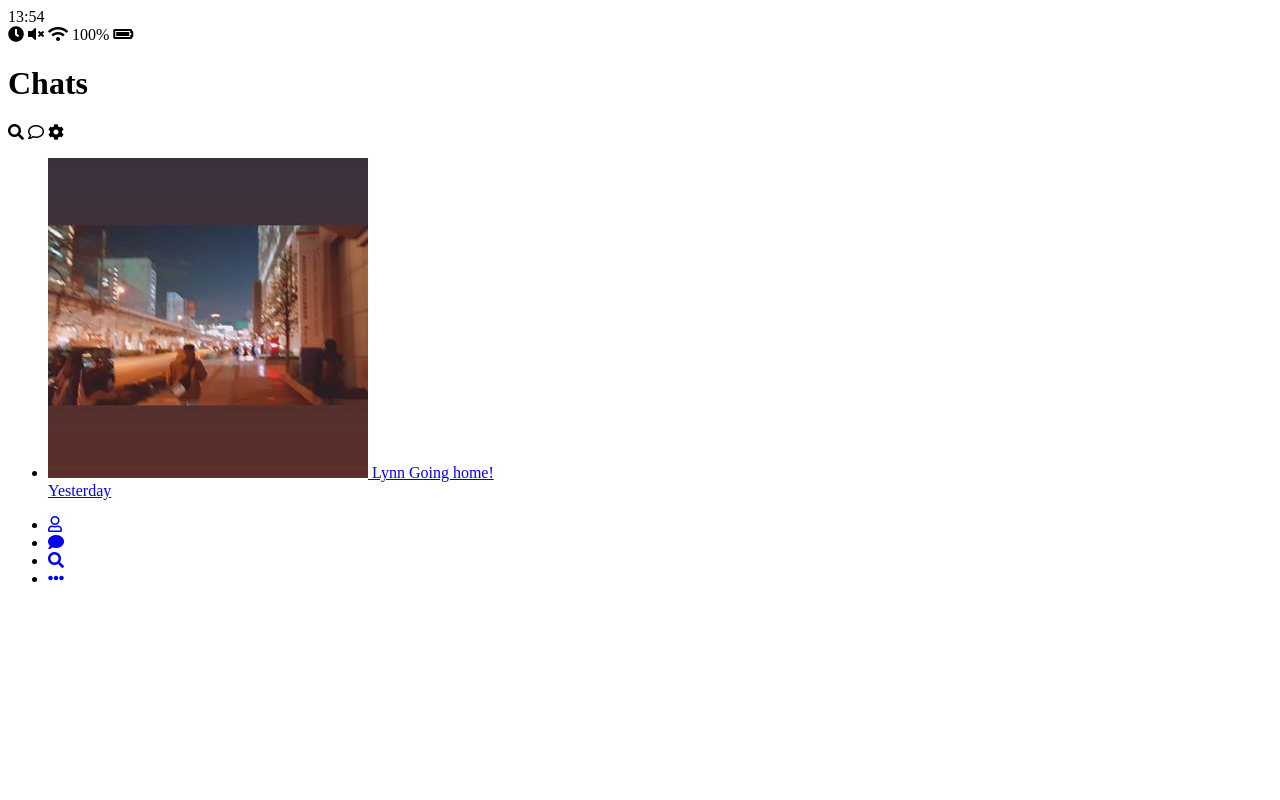
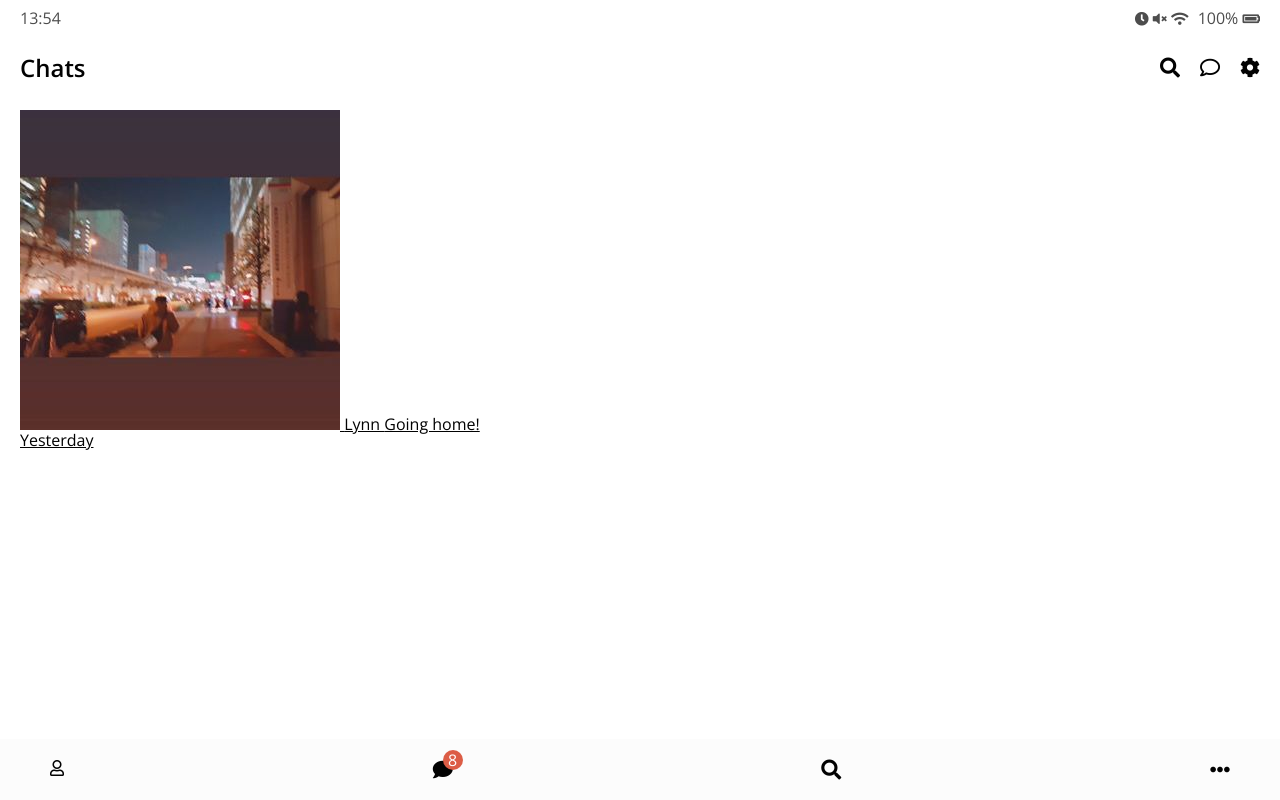
Before and after one commit to ffalswo2/kakao-clone-v2, a plain HTML site: page index.html in a window 1280 px wide. Drawn offline with nearby package versions, Linux system fonts and the light colour scheme.

Commit message:
kakao clone css
css

```diff
--- /dev/null
+++ b/css/header.css
@@ -0,0 +1,27 @@
+.header {
+  display: flex;
+  justify-content: space-between;
+  align-items: center;
+  margin-bottom: 30px;
+}
+
+.header .header__title {
+  font-size: 24px;
+  font-weight: 600;
+}
+
+.header .header__icon {
+  font-size: 20px;
+  margin-left: 20px;
+  cursor: pointer;
+}
+
+.header .header__header-column {
+  display: flex;
+  align-items: center;
+}
+
+.header .header__back-btn {
+  font-size: 22px;
+  margin-right: 20px;
+}
--- /dev/null
+++ b/css/nav-bar.css
@@ -0,0 +1,36 @@
+.nav {
+  position: fixed;
+  width: 100%;
+  background-color: #fcfcfc;
+  padding: 20px 50px;
+  left: 0px;
+  bottom: 0px;
+  border-top: 1px solid #fcfcfc;
+}
+
+.nav .nav__list {
+  display: flex;
+  justify-content: space-between;
+}
+
+.nav i {
+  font-size: 20px;
+}
+
+.nav .nav__list-link {
+  position: relative;
+}
+
+.nav .nav__badge {
+  position: absolute;
+  top: -10px;
+  right: -10px;
+  color: white;
+  background-color: #dc5d46;
+  width: 20px;
+  height: 20px;
+  display: flex;
+  justify-content: center;
+  align-items: center;
+  border-radius: 50%;
+}
--- /dev/null
+++ b/css/reset.css
@@ -0,0 +1,129 @@
+/* http://meyerweb.com/eric/tools/css/reset/
+   v2.0 | 20110126
+   License: none (public domain)
+*/
+
+html,
+body,
+div,
+span,
+applet,
+object,
+iframe,
+h1,
+h2,
+h3,
+h4,
+h5,
+h6,
+p,
+blockquote,
+pre,
+a,
+abbr,
+acronym,
+address,
+big,
+cite,
+code,
+del,
+dfn,
+em,
+img,
+ins,
+kbd,
+q,
+s,
+samp,
+small,
+strike,
+strong,
+sub,
+sup,
+tt,
+var,
+b,
+u,
+i,
+center,
+dl,
+dt,
+dd,
+ol,
+ul,
+li,
+fieldset,
+form,
+label,
+legend,
+table,
+caption,
+tbody,
+tfoot,
+thead,
+tr,
+th,
+td,
+article,
+aside,
+canvas,
+details,
+embed,
+figure,
+figcaption,
+footer,
+header,
+hgroup,
+menu,
+nav,
+output,
+ruby,
+section,
+summary,
+time,
+mark,
+audio,
+video {
+  margin: 0;
+  padding: 0;
+  border: 0;
+  font-size: 100%;
+  font: inherit;
+  vertical-align: baseline;
+}
+/* HTML5 display-role reset for older browsers */
+article,
+aside,
+details,
+figcaption,
+figure,
+footer,
+header,
+hgroup,
+menu,
+nav,
+section {
+  display: block;
+}
+body {
+  line-height: 1;
+}
+ol,
+ul {
+  list-style: none;
+}
+blockquote,
+q {
+  quotes: none;
+}
+blockquote:before,
+blockquote:after,
+q:before,
+q:after {
+  content: "";
+  content: none;
+}
+table {
+  border-collapse: collapse;
+  border-spacing: 0;
+}
--- /dev/null
+++ b/css/status-bar.css
@@ -0,0 +1,14 @@
+.status-bar {
+  display: flex;
+  justify-content: space-between;
+  margin-bottom: 30px;
+  opacity: 0.7;
+}
+
+.status-bar i {
+  font-size: 14px;
+}
+
+.status-bar .status-bar__battery-level {
+  margin-left: 5px;
+}
--- /dev/null
+++ b/css/styles.css
@@ -0,0 +1,21 @@
+@import url("https://fonts.googleapis.com/css2?family=Open+Sans:wght@400;600&display=swap");
+@import "reset.css";
+@import "status-bar.css";
+@import "header.css";
+@import "nav-bar.css";
+
+* {
+  box-sizing: border-box;
+}
+
+body {
+  background-color: white;
+  padding: 10px 20px;
+  color: #020202;
+  font-family: "Open Sans", -apple-system, BlinkMacSystemFont, "Segoe UI",
+    Roboto, Oxygen, Ubuntu, Cantarell, "Open Sans", "Helvetica Neue", sans-serif;
+}
+
+a {
+  color: inherit;
+}
--- a/index.html
+++ b/index.html
@@ -10,6 +10,7 @@
       integrity="sha384-Bfad6CLCknfcloXFOyFnlgtENryhrpZCe29RTifKEixXQZ38WheV+i/6YWSzkz3V"
       crossorigin="anonymous"
     />
+    <link rel="stylesheet" href="css/styles.css">
     <title>Chats | Kakao Clone</title>
   </head>
   <body>
@@ -70,6 +71,7 @@
         </li>
         <li class="nav__list-item">
           <a href="index.html" class="nav__list-link">
+            <div class="nav__badge">8</div>
             <i class="fas fa-comment"></i>
           </a>
         </li>
```
Also changed, not shown: chat.html (+3 -2 lines), find.html (+1 -0 lines), friends.html (+1 -0 lines), more.html (+1 -0 lines), settings.html (+3 -2 lines).
